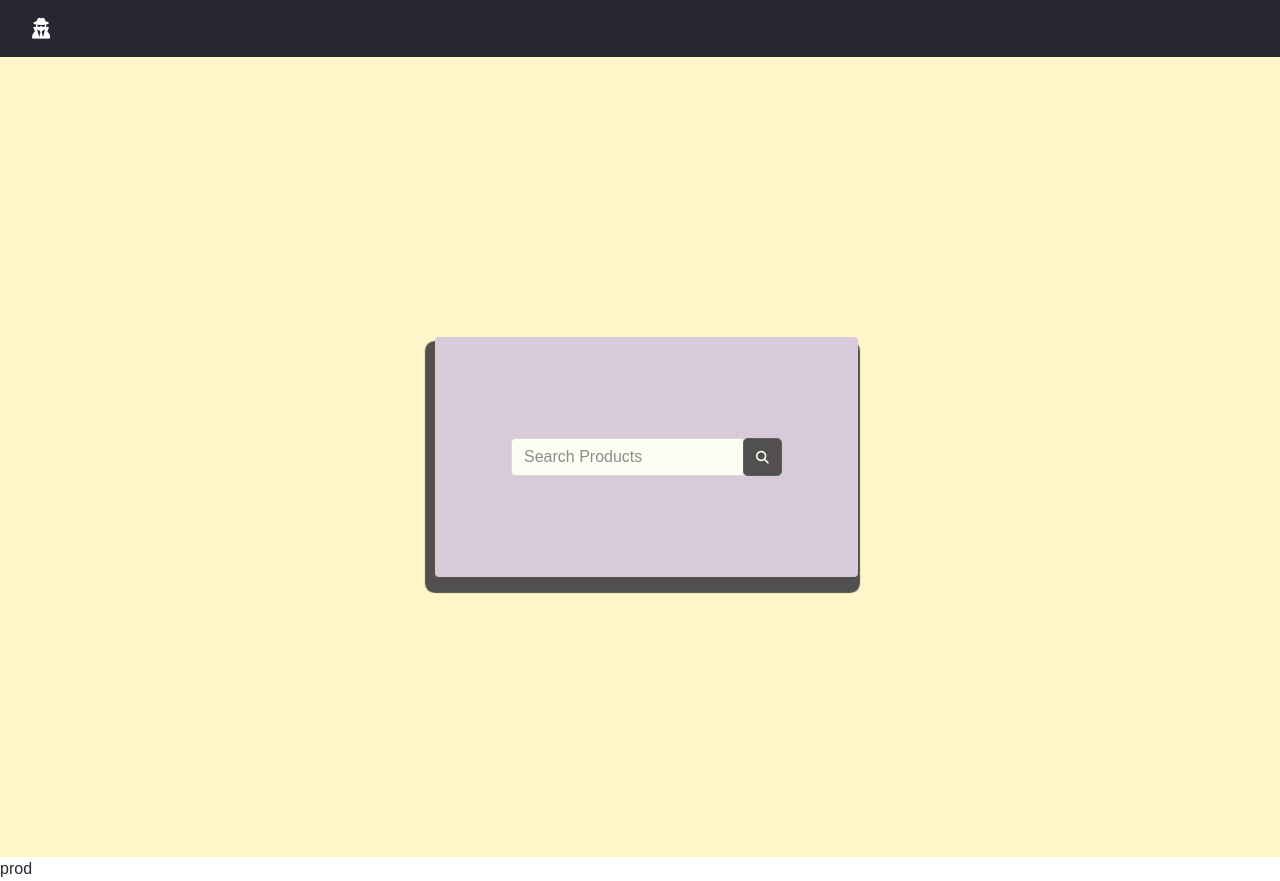
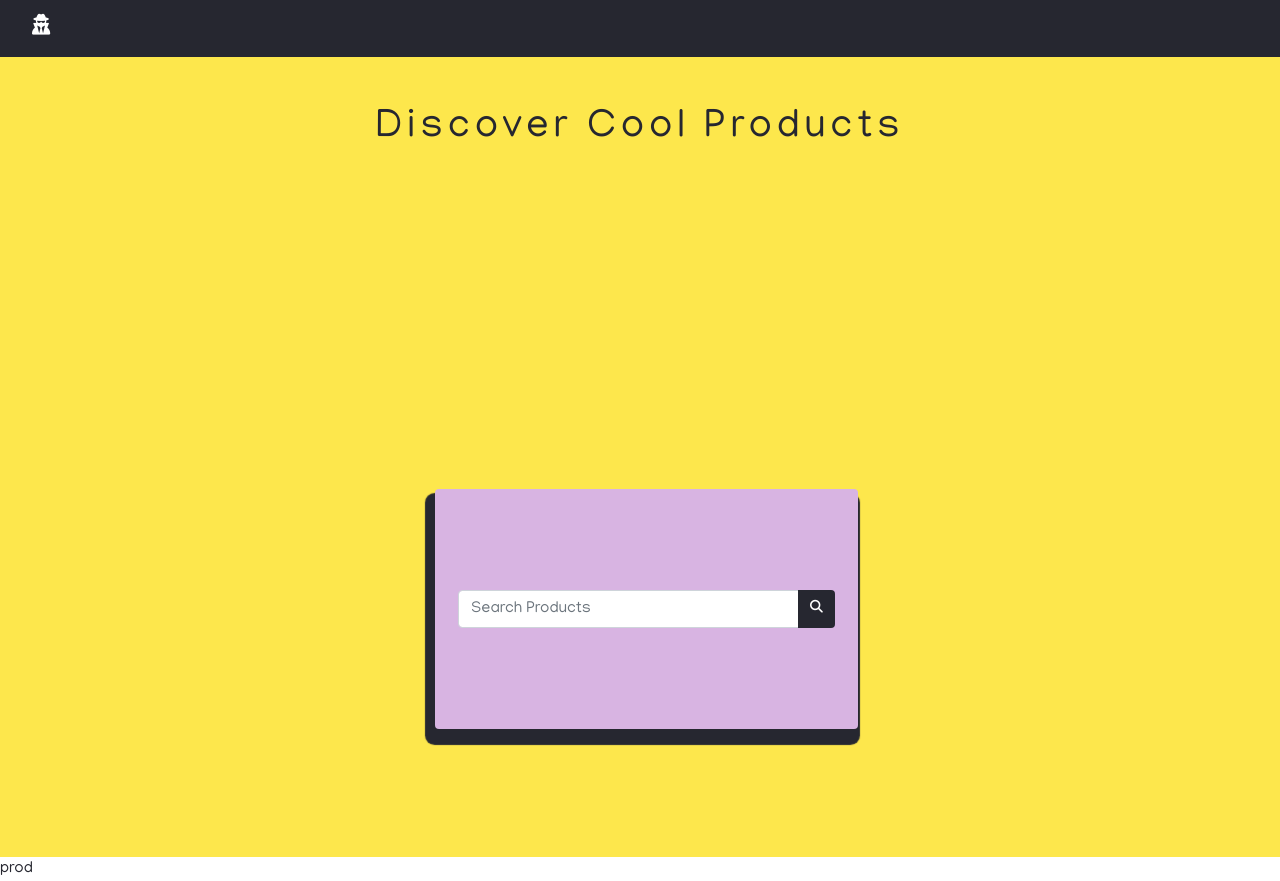
Before and after one commit to Jo-IE/product-search-tool, a React (Create React App) app: page / in a window 1280 px wide. Built offline with nearby package versions, Linux system fonts and the light colour scheme.

Commit message:
change landing page styles

```diff
--- a/public/index.html
+++ b/public/index.html
@@ -13,6 +13,10 @@
     <!--------font awesome script tag---------------->
     <script src="https://kit.fontawesome.com/3c09369b2b.js"></script>
     <!---------------google fonts tag-------------------->
+    <link
+      href="https://fonts.googleapis.com/css?family=Manjari&display=swap"
+      rel="stylesheet"
+    />
 
     <!--
       manifest.json provides metadata used when your web app is installed on a
--- a/src/App.css
+++ b/src/App.css
@@ -1,28 +1,24 @@
 :root {
-  --mainLavender: #cfc1de;
+  --mainLavender: #d8b4e2;
   --mainWhite: #fff;
   --mainDark: #262730;
-  --mainCreme: #fef6c9;
+  --mainCreme: #fde74c;
+  --mainRed: #ff5d73;
 }
 
 body {
-  font-family: "Livvic", sans-serif;
+  font-family: "Manjari", sans-serif;
   background: var(--mainWhite);
   color: var(--mainDark);
 }
 
 .text-title {
-  font-family: "Bree Serif", serif;
   letter-spacing: 0.3rem;
-  text-transform: uppercase;
+  text-transform: capitalize;
 }
 
 .text-blue {
   color: var(--mainBlue);
-}
-
-.text-orange {
-  color: var(--mainOrange);
 }
 
 .text-red {
@@ -35,13 +31,16 @@ body {
 
 .btn-dark {
   background: var(--mainDark);
-  text-transform: capitalize;
-  font-size: 0.8rem !important;
+  font-size: 0.8rem;
   color: var(--mainWhite);
-  border-radius: 0.3rem !important;
+  border: none;
 }
 .btn-dark:hover {
   cursor: pointer;
   color: var(--mainDark);
   background: var(--mainCreme);
 }
+
+.search {
+  border-radius: 20%;
+}
--- a/src/components/Hero.js
+++ b/src/components/Hero.js
@@ -2,16 +2,16 @@ import React, { Component } from "react";
 import styled from "styled-components";
 
 class Hero extends Component {
-  state = {};
   render() {
     return (
       <HeroWrapper id="hero">
+        <h1 className="text-title text-center py-5">Discover cool products</h1>
         <FormWrapper>
           <div className="mx-auto text-center my-auto">
             <form className="form-inline">
-              <div className="input-group">
+              <div className="input-group ">
                 <input
-                  className="form-control "
+                  className="form-control"
                   type="search"
                   placeholder="Search Products"
                   aria-label="Search"
@@ -44,8 +44,12 @@ const FormWrapper = styled.div`
   position: relative;
   left: 34%;
   top: 35%;
+  transition: all 0.5s linear;
   display: flex;
-  opacity: 0.8;
+  @media only screen and (max-width: 750px) {
+    background-color: var(--mainCreme);
+    box-shadow: none;
+  }
 `;
 
 export default Hero;
```
